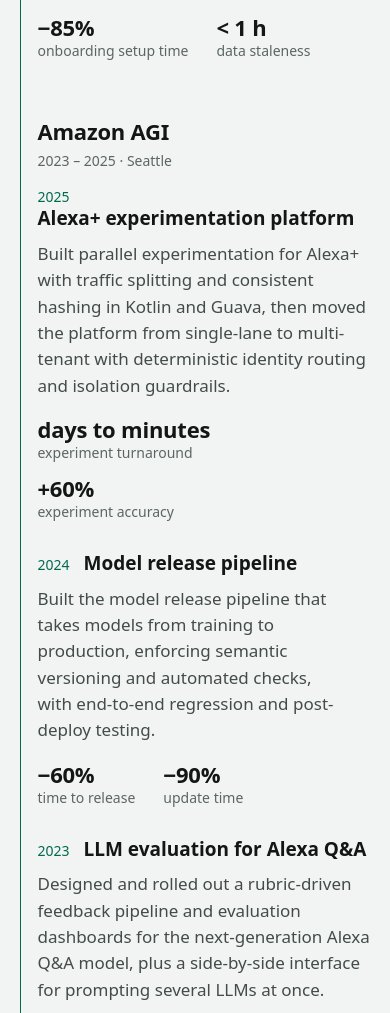
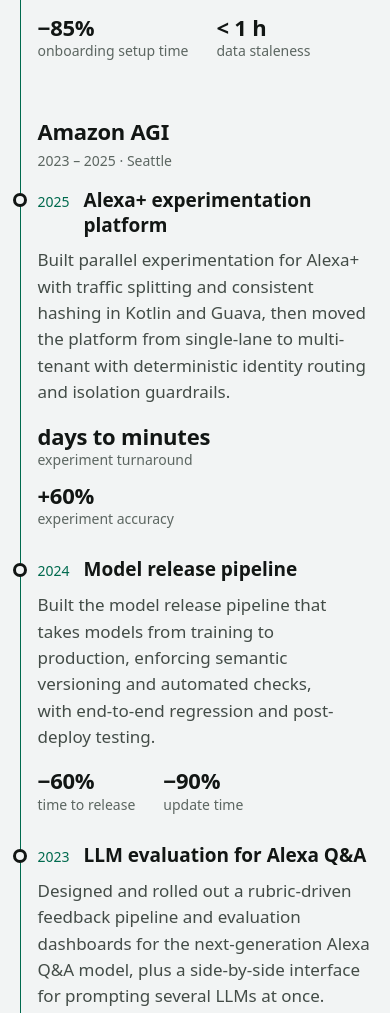
Before and after one commit to ShimantoBhowmik/ShimantoBhowmik.github.io, an Astro site: page / in a window 390 px wide. Shown: the part 1702-2715 px from the top of the page. Built offline with nearby package versions, Linux system fonts and the light colour scheme; Astro itself is replaced by a stand-in of ours; a web font is replaced by a local one.

Commit message:
Set entry years in a column and mark each stint on the stem
Years sat in two places: a range under the place name, and small
inline labels on the stints of places with more than one. Titles
started at different points depending on whether a stint had a label.

Each stint now sets its years in a 6.5rem column beside the section
stem, the same width as the Recognition ledger, so every title, detail
and result row starts on one line. A ringed stop on the stem marks each
stint, drawn like the phone timeline's stops, and fills green with the
stem while the entry is hovered or focused. The rail keeps the name and
location.

Phones have no room for the column, so below 641px the rail keeps
"years · location" and only places with several stints label each one,
as before.

DESIGN.md describes the new entry and records the Focus type step in
its typography tokens, which the design detector reads.

```diff
--- a/src/components/Entry.astro
+++ b/src/components/Entry.astro
@@ -6,16 +6,23 @@
 }
 
 const { place } = Astro.props;
-const showStintYears = place.stints.length > 1;
+const solo = place.stints.length === 1;
 ---
 
-<article class="entry grid reveal" id={place.id} aria-labelledby={`${place.id}-org`}>
+<article
+  class:list={['entry grid reveal', { solo }]}
+  id={place.id}
+  aria-labelledby={`${place.id}-org`}
+>
   <header class="head rail">
     <h3 class="org" id={`${place.id}-org`}>
       {place.href ? <a href={place.href}>{place.org}</a> : place.org}
     </h3>
     <p class="meta">
-      <span class="num">{place.years}</span> · {place.location}
+      <span class="place-years">
+        <span class="num">{place.years}</span> ·{' '}
+      </span>
+      {place.location}
     </p>
   </header>
 
@@ -23,8 +30,8 @@
     {place.stints.map((stint) => (
       <section class="stint">
         <h4 class="focus">
-          {showStintYears && <span class="stint-years num">{stint.years}</span>}
-          {stint.focus}
+          <span class="stint-years num">{stint.years}</span>
+          <span class="focus-text">{stint.focus}</span>
         </h4>
         {stint.cite && <p class="cite">{stint.cite}</p>}
         {stint.detail && <p class="detail">{stint.detail}</p>}
@@ -105,20 +112,41 @@
     color: var(--ink-3);
   }
 
+  /* Years move out of the rail into each stint's year column. */
+  .place-years {
+    display: none;
+  }
+
   .body {
     display: grid;
     gap: clamp(28px, 3vw, 40px);
   }
 
-  .focus {
-    display: flex;
-    flex-wrap: wrap;
+  /* Every stint sets its years in one column beside the stem, so all titles start on one line,
+     the way the Recognition ledger sets its years. */
+  .stint {
+    display: grid;
+    grid-template-columns: 6.5rem minmax(0, 1fr);
+    column-gap: 12px;
+  }
+
+  .stint > * {
+    grid-column: 2;
+  }
+
+  .stint > .focus {
+    position: relative;
+    display: grid;
+    grid-template-columns: subgrid;
+    grid-column: 1 / -1;
     align-items: baseline;
-    column-gap: 14px;
-    max-width: 44ch;
     font-size: 1.1875rem;
     font-weight: 600;
     line-height: 1.3;
+  }
+
+  .focus-text {
+    max-width: 44ch;
     text-wrap: balance;
   }
 
@@ -126,6 +154,30 @@
     font-size: var(--fs-small);
     font-weight: 500;
     color: var(--green);
+  }
+
+  /* Each stint is a stop on the section stem, drawn like the timeline's stops on its phone stem. */
+  .focus::before {
+    content: '';
+    position: absolute;
+    z-index: 2;
+    left: calc(-1 * var(--hang) + var(--stem) / 2 - 7px);
+    top: calc(0.65em - 7px);
+    width: 14px;
+    height: 14px;
+    box-sizing: border-box;
+    border: 3px solid var(--ink);
+    border-radius: 50%;
+    background: var(--ground);
+    transition:
+      border-color 220ms var(--ease-out),
+      background-color 220ms var(--ease-out);
+  }
+
+  .entry:hover .focus::before,
+  .entry:focus-within .focus::before {
+    border-color: var(--green);
+    background: var(--green);
   }
 
   .cite {
@@ -173,4 +225,29 @@
   .more a {
     text-decoration-color: var(--green);
   }
+
+  /* Phones have no room for the year column: the place keeps its years in the rail, and only a
+     place with several stints labels each one inline. */
+  @media (max-width: 640px) {
+    .place-years {
+      display: inline;
+    }
+
+    .stint {
+      grid-template-columns: auto minmax(0, 1fr);
+      column-gap: 14px;
+    }
+
+    .stint > * {
+      grid-column: 1 / -1;
+    }
+
+    .solo .stint-years {
+      display: none;
+    }
+
+    .solo .focus-text {
+      grid-column: 1 / -1;
+    }
+  }
 </style>
```
Also changed, not shown: DESIGN.md (+9 -4 lines).
